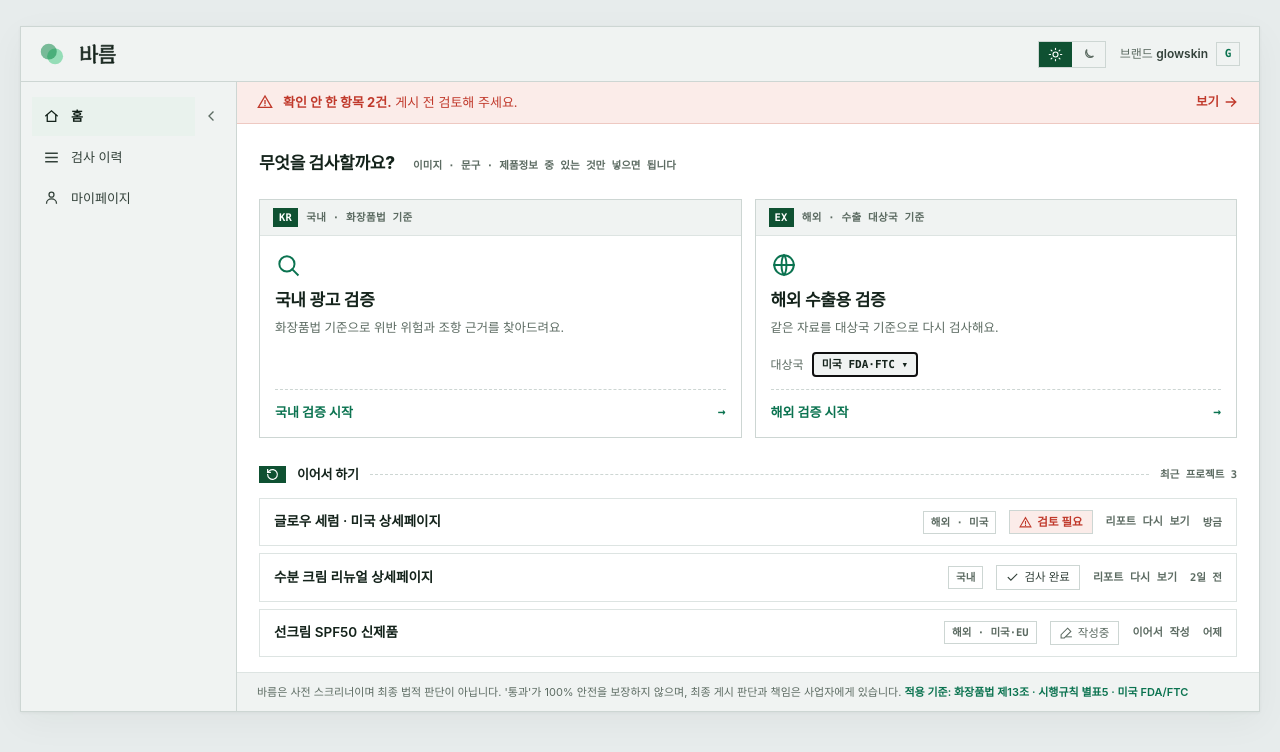
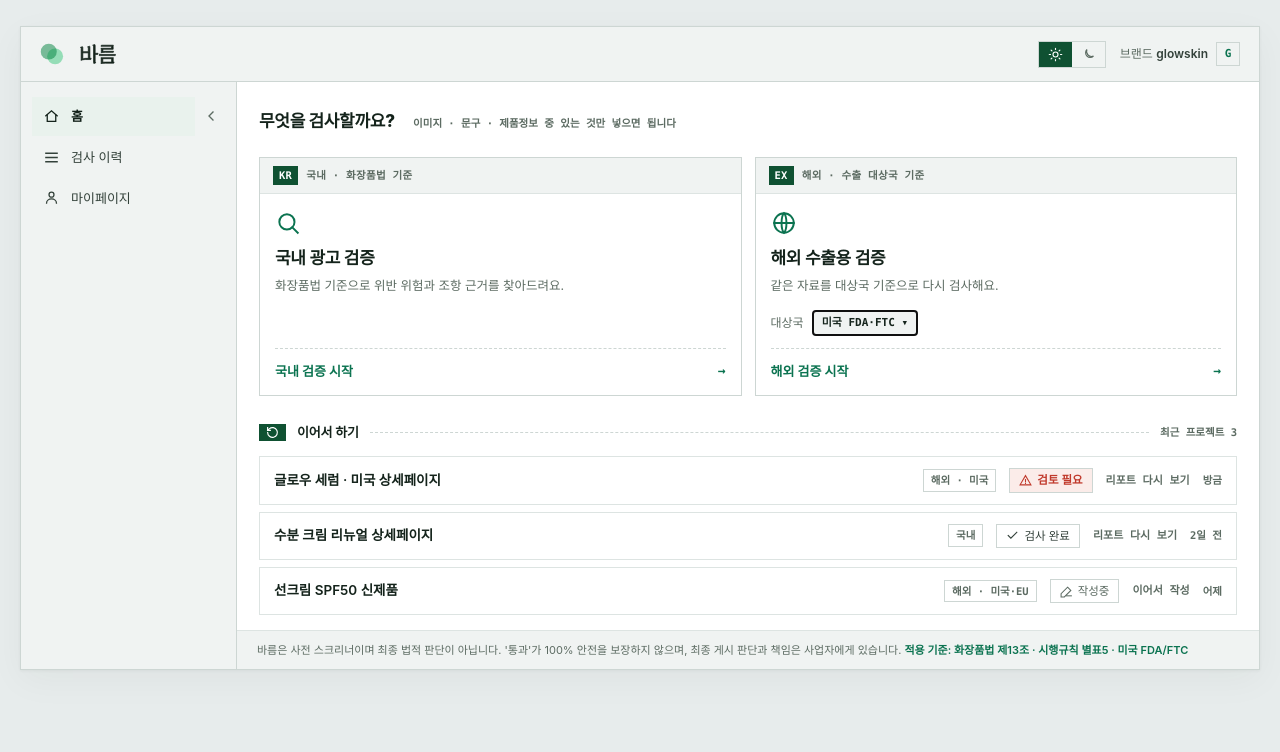
Before and after one commit to haneebunny/barum, a Next.js app in the folder frontend/: page /home in a window 1280 px wide. Shown: the top 752 px of the page. Built offline with nearby package versions, Linux system fonts and the light colour scheme; no server answers; a web font is replaced by a local one.

Commit message:
feat: 홈 화면 미확인 항목 상단 붉은 알림 바 제거

```diff
--- a/frontend/app/home/page.tsx
+++ b/frontend/app/home/page.tsx
@@ -10,7 +10,6 @@ export default function HomePage() {
   const router = useRouter();
   const [selectedRegion, setSelectedRegion] = useState("미국 FDA·FTC");
   const [isModalOpen, setIsModalOpen] = useState(false);
-  const [needCount, setNeedCount] = useState(2);
 
   const triggerRef = useRef<HTMLSpanElement>(null);
   const closeBtnRef = useRef<HTMLButtonElement>(null);
@@ -88,35 +87,6 @@ export default function HomePage() {
 
   return (
     <>
-      {/* 알림 바: 대기 건수 0이면 자동 숨김. data-count로 제어 */}
-      {needCount > 0 && (
-        <div className="flex items-center gap-2.5 p-[10px_20px] border-b border-[var(--crit-bd)] bg-[var(--crit-bg)] text-[var(--crit)] text-[13px]" id="needbar" data-count={needCount}>
-          <svg className="w-4 h-4 shrink-0" viewBox="0 0 24 24" fill="none" stroke="currentColor" strokeWidth={2} strokeLinecap="square">
-            <path d="M12 3 2 20h20L12 3z" />
-            <path d="M12 10v4M12 17v.5" />
-          </svg>
-          <span>
-            <b className="font-bold">확인 안 한 항목 {needCount}건.</b> 게시 전 검토해 주세요.
-          </span>
-          <span
-            className="ml-auto text-[var(--crit)] font-bold cursor-pointer inline-flex items-center gap-1 text-[12.5px]"
-            role="button"
-            tabIndex={0}
-            onClick={() => router.push("/report/demo-id-1")}
-            onKeyDown={(e) => {
-              if (e.key === "Enter" || e.key === " ") {
-                e.preventDefault();
-                router.push("/report/demo-id-1");
-              }
-            }}
-          >
-            보기
-            <svg className="w-4 h-4 shrink-0" viewBox="0 0 24 24" fill="none" stroke="currentColor" strokeWidth={2} strokeLinecap="square">
-              <path d="M5 12h14M13 6l6 6-6 6" />
-            </svg>
-          </span>
-        </div>
-      )}
 
       {/* 랜딩에서 설득이 끝난 사람의 작업 화면: 마케팅 카피 없이 얇은 한 줄만 */}
       <div className="p-[26px_22px_4px] flex items-baseline gap-[10px]">
```
Also changed, not shown: 1 other file (tests, documents, lock files or other folders).
